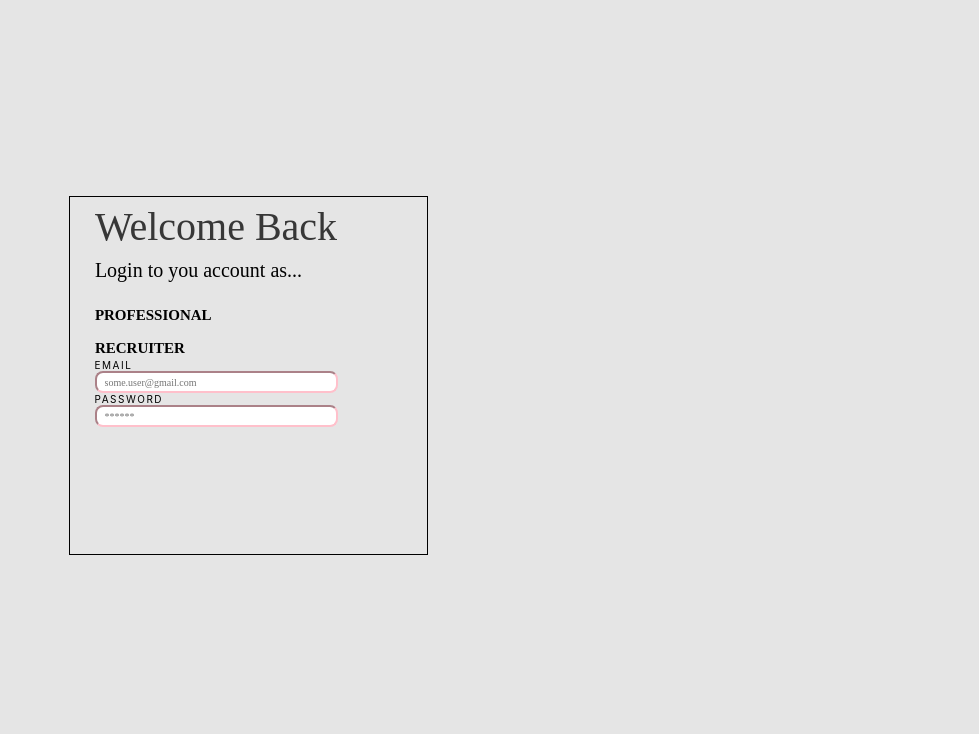
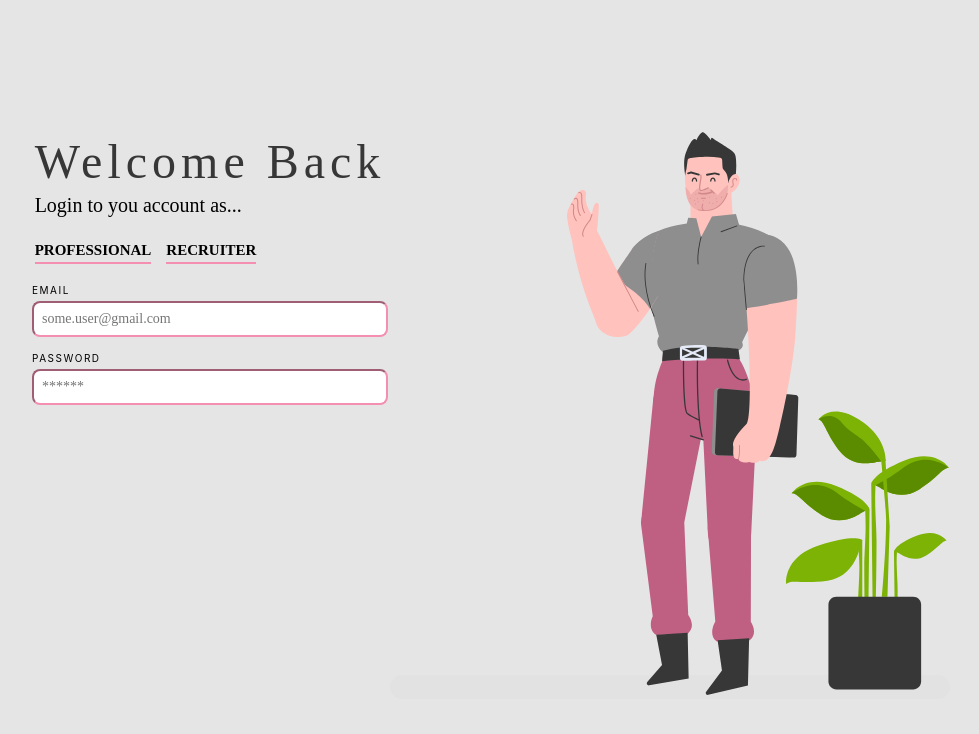
Before and after one commit to PJ31666/Frontend-Capstone_GetThatJob, a React (Create React App) app in the folder get-that-job/: page / in a window 1280 px wide. Shown: the top 734 px of the page, without its empty margins (249-1228 px from the left). Built offline with nearby package versions, Linux system fonts and the light colour scheme.

Commit message:
Add Login view

```diff
--- a/get-that-job/src/App.js
+++ b/get-that-job/src/App.js
@@ -1,9 +1,22 @@
+import styled from "@emotion/styled";
 import "./App.css";
-
 import Login from "./components/Login/Login";
 
+const WrapperLogin = styled.div`
+  display: flex;
+  justify-content: center;
+  gap: 86px;
+  margin-top: 132px;
+  margin-left: 318px;
+  margin-right: 120px;
+`;
+
 function App() {
-  return <Login />;
+  return (
+    <WrapperLogin>
+      <Login />
+    </WrapperLogin>
+  );
 }
 
 export default App;
--- a/get-that-job/src/components/Inputs/InputsForm.js
+++ b/get-that-job/src/components/Inputs/InputsForm.js
@@ -1,5 +1,11 @@
 import colors from "../../styles/colors";
 import styled from "@emotion/styled";
+
+const Form = styled.form`
+  margin-top: 2rem;
+  display: flex;
+  flex-direction: column;
+`;
 
 const Label = styled.label`
   font-family: "Inter";
@@ -9,25 +15,30 @@ const Label = styled.label`
   line-height: 12px;
   letter-spacing: 1.5px;
   text-transform: uppercase;
+  margin-bottom: 0.5rem;
 `;
 
 const StyledInput = styled.input`
   background: ${colors.white};
-  width: 243px;
+  width: 356px;
   padding: 8px;
-  height: 22px;
+  height: 36px;
   border-radius: 8px;
-  border-color: pink;
+  border-color: ${colors.pink};
+  font-size: 14px;
+  &:nth-of-type(1) {
+    margin-bottom: 1.5rem;
+  }
 `;
 
 function InputsForm() {
   return (
-    <>
+    <Form>
       <Label htmlFor="email">Email</Label>
       <StyledInput id="email" placeholder="some.user@gmail.com" />
       <Label htmlFor="password">Password</Label>
       <StyledInput id="password" placeholder="******" />
-    </>
+    </Form>
   );
 }
 
--- a/get-that-job/src/components/Login/Login.js
+++ b/get-that-job/src/components/Login/Login.js
@@ -1,9 +1,55 @@
+import styled from "@emotion/styled";
+
+import colors from "../../styles/colors";
 import LoginContainer from "../../styles/LoginContainer";
 import InputsForm from "../Inputs/InputsForm";
+import MenPhoto from "../MenPhoto/MenPhoto";
+
+const LoginFormContainer = styled.div`
+  display: flex;
+  flex-direction: column;
+  align-items: center;
+  justify-items: center;
+  width: 100%;
+  height: 359px;
+  width: 359px;
+  /* margin: 196px 763px 345px 318px; */
+  & div {
+    display: flex;
+    flex-direction: column;
+    & h1 {
+      color: ${colors.darkgray};
+      font-family: "Montserrat";
+      font-style: normal;
+      font-weight: 400;
+      font-size: 48px;
+      line-height: 59px;
+      letter-spacing: 5px;
+    }
+    & p {
+      font-family: "Montserrat";
+      font-style: normal;
+      font-weight: 500;
+      font-size: 20px;
+      line-height: 28px;
+      margin-bottom: 2rem;
+    }
+    & div {
+      display: flex;
+      flex-direction: row;
+      gap: 1.5rem;
+      & h3 {
+        font-size: 1.5rem;
+        border-bottom: 2px solid ${colors.pink};
+      }
+    }
+  }
+`;
 
 function Login() {
   return (
     <LoginContainer>
+      <LoginFormContainer>
         <div>
           <h1>Welcome Back</h1>
           <p>Login to you account as...</p>
@@ -12,9 +58,10 @@ function Login() {
             <h3>RECRUITER</h3>
           </div>
         </div>
-      <div>
+
         <InputsForm />
-      </div>
+      </LoginFormContainer>
+      <MenPhoto />
     </LoginContainer>
   );
 }
--- /dev/null
+++ b/get-that-job/src/components/MenPhoto/MenPhoto.js
@@ -0,0 +1,20 @@
+import styled from "@emotion/styled";
+import photo from "./men.svg";
+
+const ContainerPhoto = styled.div`
+  display: flex;
+  height: 567px;
+  width: 560px;
+`;
+
+function MenPhoto() {
+  return (
+    <ContainerPhoto>
+      <div>
+        <img src={photo} alt="" />
+      </div>
+    </ContainerPhoto>
+  );
+}
+
+export default MenPhoto;
--- a/get-that-job/src/styles/LoginContainer.js
+++ b/get-that-job/src/styles/LoginContainer.js
@@ -1,47 +1,8 @@
 import styled from "@emotion/styled";
-import colors from "./colors";
 
 const WrapperContainer = styled.div`
   display: flex;
-  flex-direction: column;
-  /* justify-content: center; */
-  align-items: center;
-  justify-items: center;
-  border: 1px solid black;
-  height: 359px;
-  width: 359px;
-  margin: 196px 763px 345px 318px;
-  & div {
-    margin-right: 6.5rem;
-    & h1 {
-      color: ${colors.darkgray};
-      font-family: "Montserrat";
-      font-style: normal;
-      font-weight: 400;
-      font-size: 40px;
-      line-height: 59px;
-    }
-    & p {
-      font-family: "Montserrat";
-      font-style: normal;
-      font-weight: 500;
-      font-size: 20px;
-      line-height: 28px;
-      margin-bottom: 2rem;
-    }
-    & div {
-      display: flex;
-      gap: 1rem;
-      & h3 {
-        font-size: 1.5rem;
-      }
-    }
-  }
-  & div {
-    display: flex;
-    flex-direction: column;
-    margin-right: 6.5rem;
-  }
+  justify-content: center;
 `;
 
 function LoginContainer(props) {
```
Also changed, not shown: get-that-job/src/components/MenPhoto/men.svg (added). Lines whose indentation alone changed are shown as unchanged.
